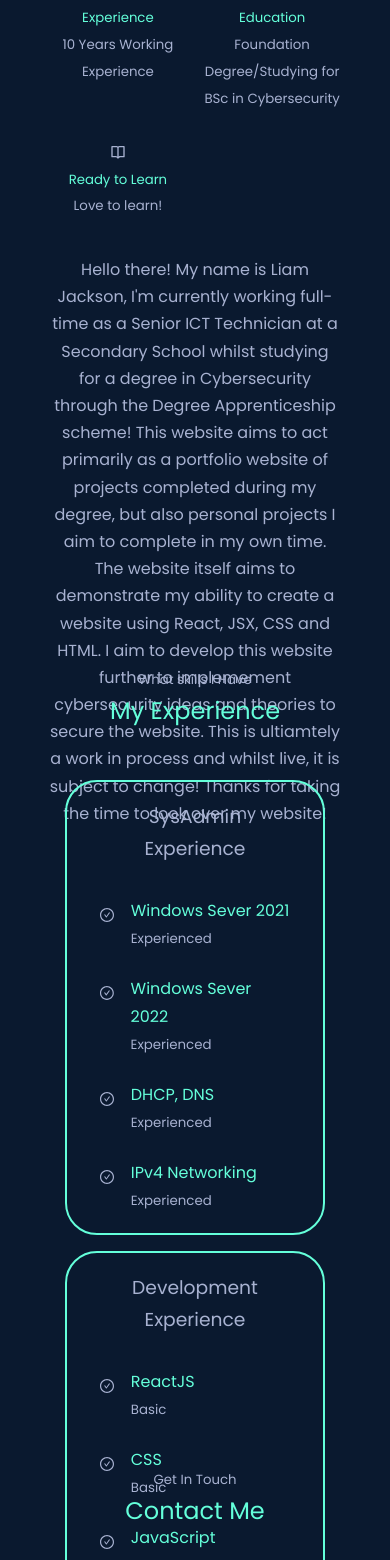
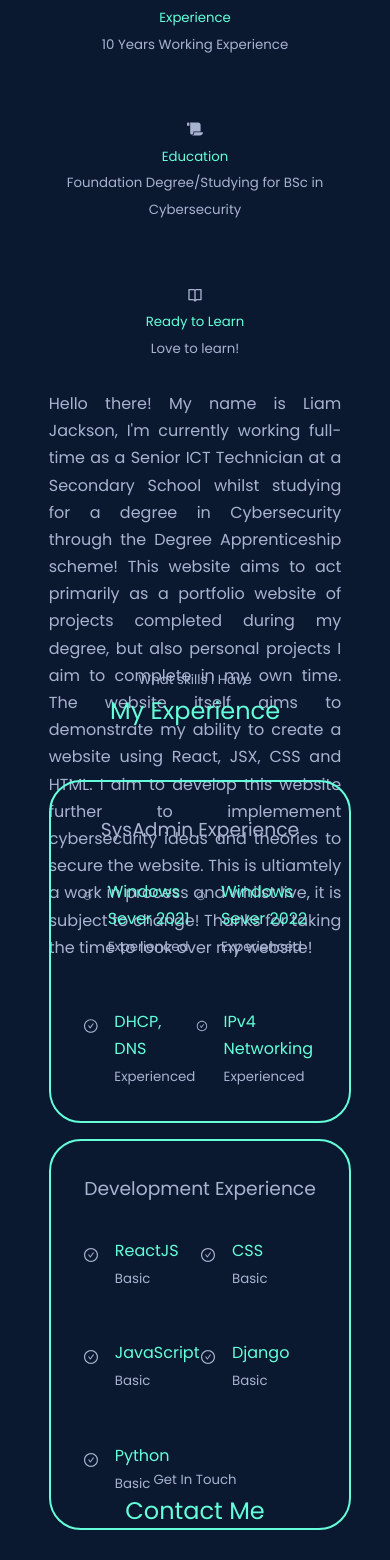
Before and after one commit to JacksonLDJ/react-portfolio-website, a React (Create React App) app: page / in a window 390 px wide. Shown: the part 1048-2608 px from the top of the page. Built offline with nearby package versions, Linux system fonts and the light colour scheme.

Commit message:
Media Queries

```diff
--- a/src/components/Experience/Experience.css
+++ b/src/components/Experience/Experience.css
@@ -1,11 +1,4 @@
-/* Apply box-sizing globally */
-*,
-*::before,
-*::after {
-    box-sizing: border-box;
-    margin: 0;
-    padding: 0;
-}
+
 
 /* Container styles */
 .experience__container {
@@ -52,21 +45,48 @@
     color: var(--color-primary);
 }
 
-/* Media Query */
-@media screen and (max-width: 600px) {
+/* Media queries for popular devices */
+@media only screen and (max-width: 768px) {
     .experience__container {
         grid-template-columns: 1fr;
         gap: 1rem;
-        padding: 0 1rem; /* Ensure the container has padding */
-        width: 100%;
+        padding: 0;
     }
 
     .experience__container > div {
-        padding: 1.2rem 2rem; /* Reduced padding for smaller screens */
+        padding: 2rem;
+        }
     }
 
-    .experience__content {
-        grid-template-columns: 1fr; /* Single column for content */
-        row-gap: 1.5rem; /* Reduce gap between rows */
+    @media only screen and (max-width: 375px) {
+        .experience__container > div {
+            padding: 1rem;
+        }
     }
-}
+
+    @media only screen and (max-width: 480px) {
+        .experience__container > div {
+        padding: 1.5rem;
+        }
+    }
+
+    @media only screen and (max-width: 768px) {
+        .experience__container > div {
+        padding: 1.5rem;
+        }
+    }    @media only screen and (max-width: 375px) {
+        .experience__container > div {
+            padding: 1rem;
+        }
+    }
+    @media only screen and (max-width: 768px) {
+        .experience__container {
+            grid-template-columns: 1fr;
+            gap: 1rem;
+            padding: 0;
+        }
+
+        .experience__container > div {
+            padding: 2rem;
+        }
+    }
--- a/src/components/about/About.css
+++ b/src/components/about/About.css
@@ -18,24 +18,57 @@
     color: var(--color-primary);
 }
 
+.about__cards {
+    display: grid;
+    grid-template-columns: repeat(3, 1fr);
+    gap: 5rem;
+    background-color: var(--color-bg);
+}
 
+.about__card {
+    text-align: center;
+    padding-bottom: 10%;
+    background-color: var(--color-bg);
+    border-bottom-color: var(--color-primary);
+}
 
-/*Media Query */
+.about__container {
+    text-align: justify;
+    background-color: var(--color-bg);
+    color: var(--color-primary);
+}
 
-@media screen and (max-width: 600px){
+/* Media queries for popular devices */
+@media only screen and (max-width: 768px) {
     .about__cards {
-        grid-template-columns: 1fr 1fr;
-        gap: 1rem;
+        grid-template-columns: repeat(2, 1fr);
+        gap: 3rem;
+    }
+}
+
+@media only screen and (max-width: 480px) {
+    .about__cards {
+        grid-template-columns: 1fr;
+        gap: 2rem;
+    }
+}
+
+@media only screen and (max-width: 900px) {
+    .about__container {
+        padding-bottom: 100%;
+    }
+}
+
+/* Media queries for sections */
+@media only screen and (max-width: 768px) {
+    .section {
+        padding: 2rem;
+    }
+}
+
+@media only screen and (max-width: 480px) {
+    .section {
+        padding: 1rem;
     }
 
-.about__container{
-    text-align: center;
-    padding-bottom: 100%;
 }
-
-.about__container p {
-    margin: 1.5rem 0;
-
-}
-
-}
```
